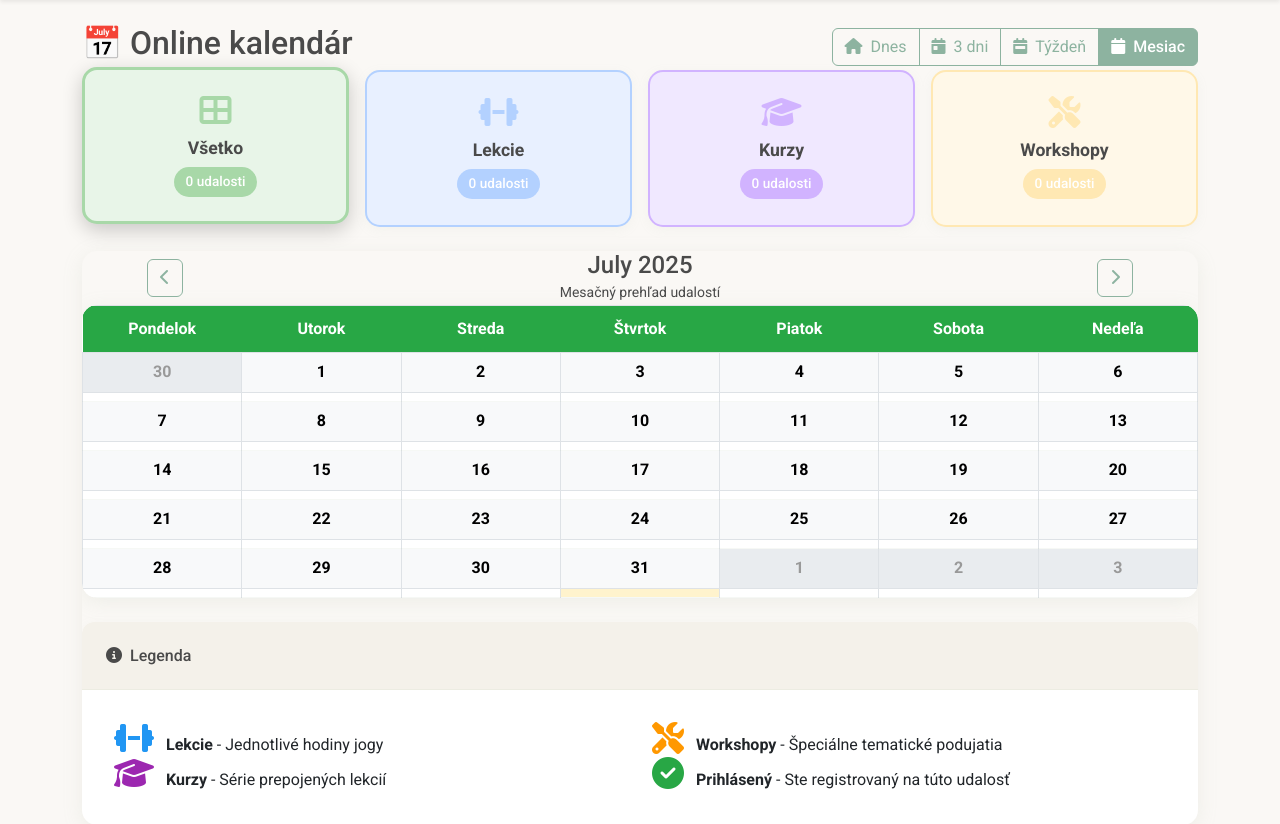
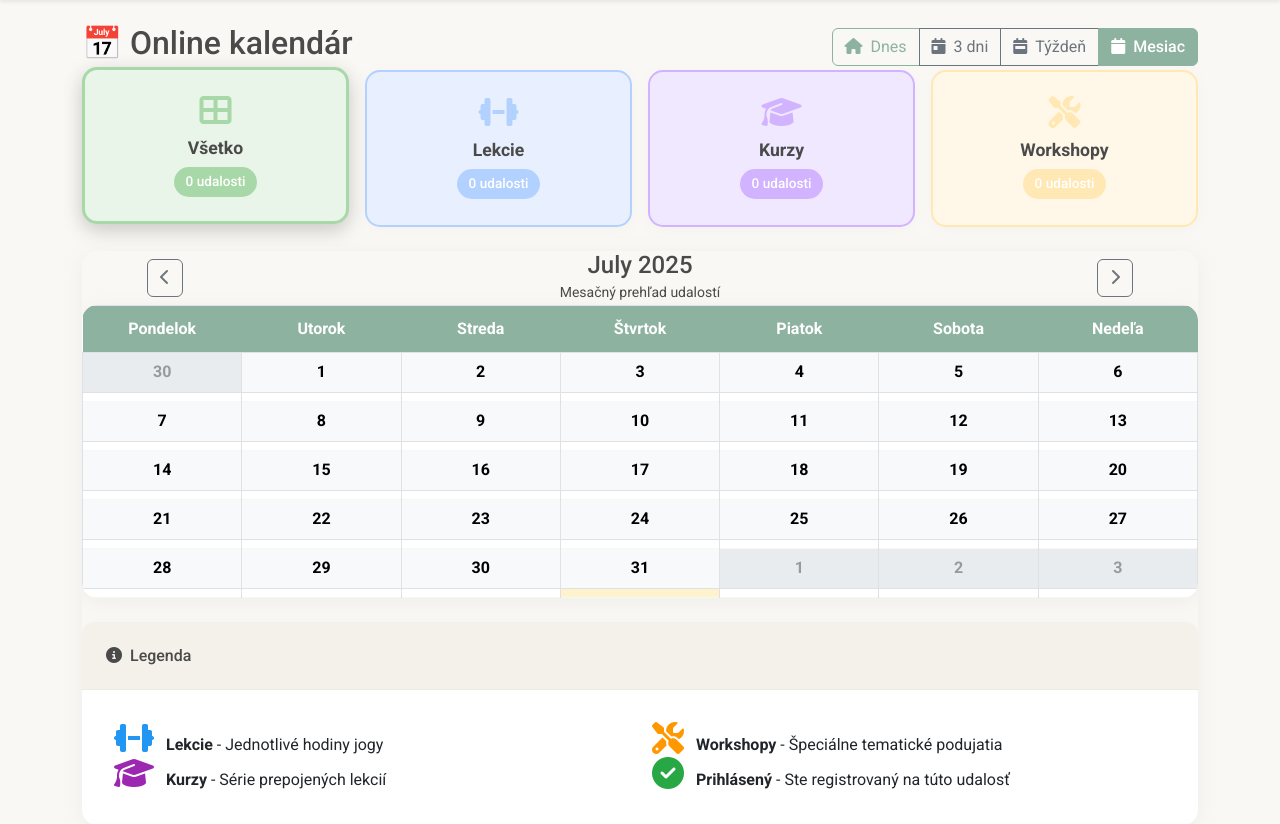
Before and after one commit to josladek/Laskavy-priestor, a PHP site: page /pages/online-calendar-outlook.php?view=month&month=7&year=2025&type=all in a window 1280 px wide. Shown: the part 67-891 px from the top of the page. Run offline with PHP 8.4, Linux system fonts and the light colour scheme; the visitor is signed in with stand-in values (Sample User, id 1); tables that the repository leaves empty or names only in its code hold one stand-in row (values such as "Sample post"); some libraries are stand-ins or nearby versions.

Commit message:
Unify color scheme across all calendar views for a consistent user experience
Standardize calendar color scheme by updating CSS and button classes in online-calendar-outlook.php.

Replit-Commit-Author: Agent
Replit-Commit-Session-Id: ffe0eb07-2ac6-4e00-affa-4d3252aab72e
Replit-Commit-Checkpoint-Type: full_checkpoint
Replit-Commit-Screenshot-Url: https://storage.googleapis.com/screenshot-production-us-central1/21e3aebf-5a74-4f3b-90ee-53b78166fb04/84673c99-1ecd-42ec-afd7-781f058eb5e8.jpg

```diff
--- a/php-version/assets/css/laskavypriestor.css
+++ b/php-version/assets/css/laskavypriestor.css
@@ -545,7 +545,7 @@ i.fas, i.far, i.fab, i.fa {
 }
 
 .month-grid thead th {
-    background: #28a745 !important;
+    background: #8db3a0 !important;
     color: white !important;
     border: none !important;
     padding: 12px 8px;
--- a/php-version/pages/online-calendar-outlook.php
+++ b/php-version/pages/online-calendar-outlook.php
@@ -280,15 +280,15 @@ include '../includes/header.php';
                         <i class="fas fa-home me-2"></i>Dnes
                     </a>
                     <a href="?view=3day&date=<?= $currentDate ?>&type=<?= $eventTypeFilter ?>"
-                       class="btn <?= $viewType === '3day' ? 'btn-success' : 'btn-outline-success' ?>">
+                       class="btn <?= $viewType === '3day' ? 'btn-success' : 'btn-outline-secondary' ?>">
                         <i class="fas fa-calendar-day me-2"></i>3 dni
                     </a>
                     <a href="?view=week&date=<?= $currentDate ?>&type=<?= $eventTypeFilter ?>"
-                       class="btn <?= $viewType === 'week' ? 'btn-success' : 'btn-outline-success' ?>">
+                       class="btn <?= $viewType === 'week' ? 'btn-success' : 'btn-outline-secondary' ?>">
                         <i class="fas fa-calendar-week me-2"></i>Týždeň
                     </a>
                     <a href="?view=month&month=<?= $currentMonth ?>&year=<?= $currentYear ?>&type=<?= $eventTypeFilter ?>"
-                       class="btn <?= $viewType === 'month' ? 'btn-success' : 'btn-outline-success' ?>">
+                       class="btn <?= $viewType === 'month' ? 'btn-success' : 'btn-outline-secondary' ?>">
                         <i class="fas fa-calendar me-2"></i>Mesiac
                     </a>
                 </div>
@@ -352,7 +352,7 @@ include '../includes/header.php';
                 <div class="row align-items-center">
                     <div class="col-2">
                         <a href="?view=3day&date=<?= date('Y-m-d', strtotime($currentDate . ' -3 days')) ?>&type=<?= $eventTypeFilter ?>"
-                           class="btn btn-outline-success">
+                           class="btn btn-outline-secondary">
                             <i class="fas fa-chevron-left"></i>
                         </a>
                     </div>
@@ -362,7 +362,7 @@ include '../includes/header.php';
                     </div>
                     <div class="col-2">
                         <a href="?view=3day&date=<?= date('Y-m-d', strtotime($currentDate . ' +3 days')) ?>&type=<?= $eventTypeFilter ?>"
-                           class="btn btn-outline-success">
+                           class="btn btn-outline-secondary">
                             <i class="fas fa-chevron-right"></i>
                         </a>
                     </div>
@@ -546,7 +546,7 @@ include '../includes/header.php';
                 <div class="row align-items-center">
                     <div class="col-2">
                         <a href="?view=week&date=<?= date('Y-m-d', strtotime($currentDate . ' -7 days')) ?>&type=<?= $eventTypeFilter ?>"
-                           class="btn btn-outline-success">
+                           class="btn btn-outline-secondary">
                             <i class="fas fa-chevron-left"></i>
                         </a>
                     </div>
@@ -556,7 +556,7 @@ include '../includes/header.php';
                     </div>
                     <div class="col-2">
                         <a href="?view=week&date=<?= date('Y-m-d', strtotime($currentDate . ' +7 days')) ?>&type=<?= $eventTypeFilter ?>"
-                           class="btn btn-outline-success">
+                           class="btn btn-outline-secondary">
                             <i class="fas fa-chevron-right"></i>
                         </a>
                     </div>
@@ -566,7 +566,7 @@ include '../includes/header.php';
             <div class="week-grid d-flex">
                 <!-- Time column -->
                 <div class="time-column" style="width: 80px; background: #f8f9fa;">
-                    <div class="time-header" style="height: 60px; display: flex; align-items: center; justify-content: center; font-weight: bold; background: #28a745; color: white;">
+                    <div class="time-header" style="height: 60px; display: flex; align-items: center; justify-content: center; font-weight: bold; background: #8db3a0; color: white;">
                         Čas
                     </div>
                     <?php foreach ($activeHours as $hour): ?>
@@ -599,7 +599,7 @@ include '../includes/header.php';
                     $dayEvents = isset($eventsByDate[$dayDate]) ? $eventsByDate[$dayDate] : [];
                 ?>
                     <div class="day-column" style="flex: 1; border-left: 1px solid #ddd;">
-                        <div class="day-header" style="height: 60px; display: flex; align-items: center; justify-content: center; font-weight: bold; background: <?= $isToday ? '#ffc107' : '#28a745' ?>; color: white; font-size: 12px; text-align: center;">
+                        <div class="day-header" style="height: 60px; display: flex; align-items: center; justify-content: center; font-weight: bold; background: <?= $isToday ? '#ffc107' : '#8db3a0' ?>; color: white; font-size: 12px; text-align: center;">
                             <?= $dayNames[$dayOfWeek] ?><br>
                             <small><?= date('d.m', strtotime($dayDate)) ?></small>
                         </div>
@@ -751,7 +751,7 @@ include '../includes/header.php';
                 <div class="row align-items-center">
                     <div class="col-2">
                         <a href="?view=month&month=<?= $currentMonth == 1 ? 12 : $currentMonth - 1 ?>&year=<?= $currentMonth == 1 ? $currentYear - 1 : $currentYear ?>&type=<?= $eventTypeFilter ?>"
-                           class="btn btn-outline-success">
+                           class="btn btn-outline-secondary">
                             <i class="fas fa-chevron-left"></i>
                         </a>
                     </div>
@@ -761,7 +761,7 @@ include '../includes/header.php';
                     </div>
                     <div class="col-2">
                         <a href="?view=month&month=<?= $currentMonth == 12 ? 1 : $currentMonth + 1 ?>&year=<?= $currentMonth == 12 ? $currentYear + 1 : $currentYear ?>&type=<?= $eventTypeFilter ?>"
-                           class="btn btn-outline-success">
+                           class="btn btn-outline-secondary">
                             <i class="fas fa-chevron-right"></i>
                         </a>
                     </div>
@@ -776,7 +776,7 @@ include '../includes/header.php';
                             <?php
                             $dayHeaders = ['Pondelok', 'Utorok', 'Streda', 'Štvrtok', 'Piatok', 'Sobota', 'Nedeľa'];
                             foreach ($dayHeaders as $dayHeader): ?>
-                                <th style="background: #28a745; color: white; text-align: center; padding: 10px; font-weight: bold; width: 14.28%;">
+                                <th style="background: #8db3a0; color: white; text-align: center; padding: 10px; font-weight: bold; width: 14.28%;">
                                     <?= $dayHeader ?>
                                 </th>
                             <?php endforeach; ?>
```
